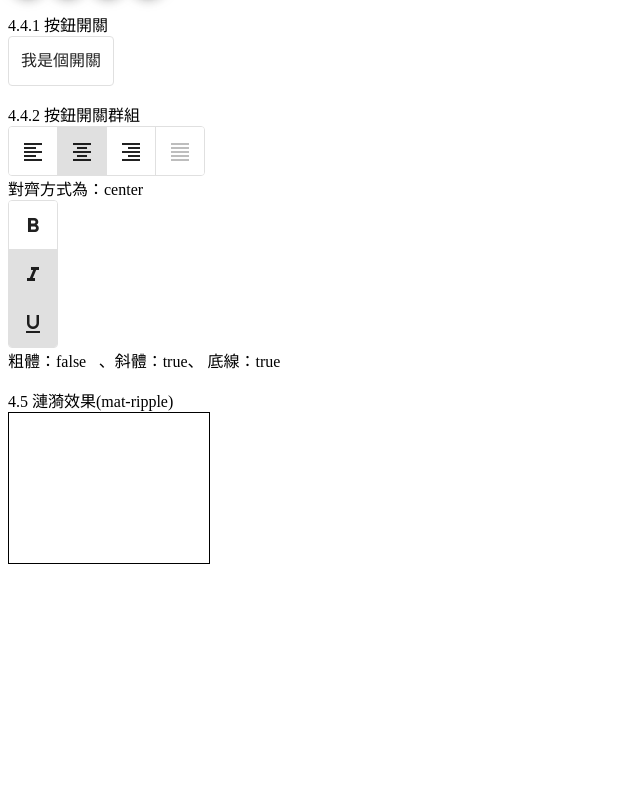
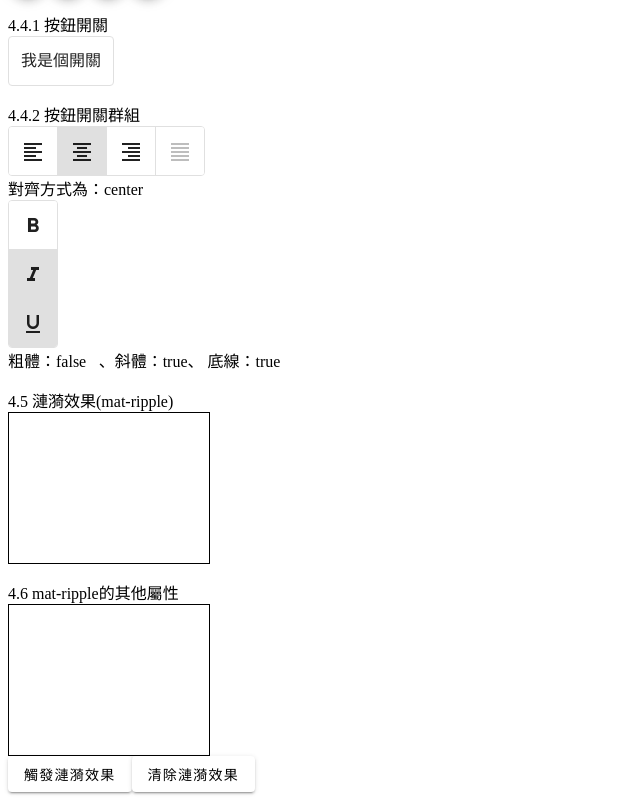
Before and after one commit to SW00917/angular-material, an Angular app: page / in a window 1280 px wide. Shown: the part 1011-1811 px from the top of the page, without its empty margins (0-640 px from the left). Before the commit the page ends 1583 px from the top, so only its background shows below. Built offline with nearby package versions, Linux system fonts and the light colour scheme.

Commit message:
更多ripple的設定

```diff
--- a/src/app/app.component.html
+++ b/src/app/app.component.html
@@ -209,4 +209,19 @@
 
 4.5 漣漪效果(mat-ripple)
 <div class="demo-ripple-container" mat-ripple></div>
+<p></p>
+
+4.6 mat-ripple的其他屬性
+<div
+  class="demo-ripple-container"
+  mat-ripple
+  [matRippleCentered]="false"
+  [matRippleDisabled]="false"
+  [matRippleUnbounded]="false"
+  [matRippleRadius]="10"
+  [matRippleColor]="'pink'"
+></div>
+
+<button mat-raised-button (click)="triggerRipple()">觸發漣漪效果</button>
+<button mat-raised-button (click)="clearRipple()">清除漣漪效果</button>
 <router-outlet></router-outlet>
--- a/src/app/app.component.ts
+++ b/src/app/app.component.ts
@@ -1,5 +1,12 @@
-import { Component, OnInit } from '@angular/core';
+import {
+  AfterViewInit,
+  AfterViewChecked,
+  Component,
+  OnInit,
+  ViewChild,
+} from '@angular/core';
 import { MatIconRegistry } from '@angular/material/icon';
+import { MatRipple } from '@angular/material/core';
 import { DomSanitizer } from '@angular/platform-browser';
 
 @Component({
@@ -8,6 +15,9 @@ import { DomSanitizer } from '@angular/platform-browser';
   styleUrls: ['./app.component.css'],
 })
 export class AppComponent implements OnInit {
+  @ViewChild(MatRipple)
+  ripple!: MatRipple;
+
   title = 'app';
 
   constructor(
@@ -38,4 +48,27 @@ export class AppComponent implements OnInit {
     //   )
     // );
   }
+
+  triggerRipple() {
+    const point1 = this.ripple.launch(0, 0, {
+      color: 'pink',
+      centered: true,
+      persistent: true,
+      radius: 50,
+    });
+    const point2 = this.ripple.launch(0, 0, {
+      color: 'yellow',
+      centered: true,
+      persistent: true,
+      radius: 20,
+    });
+
+    setTimeout(() => {
+      point1.fadeOut();
+    }, 500);
+  }
+
+  clearRipple() {
+    this.ripple.fadeOutAll();
+  }
 }
```
